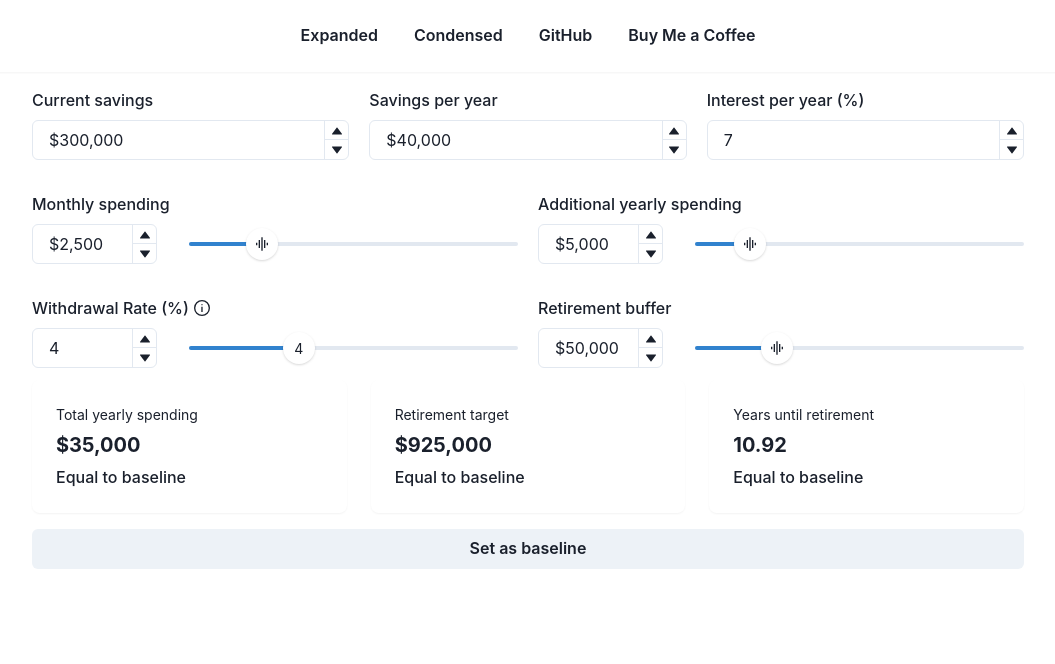
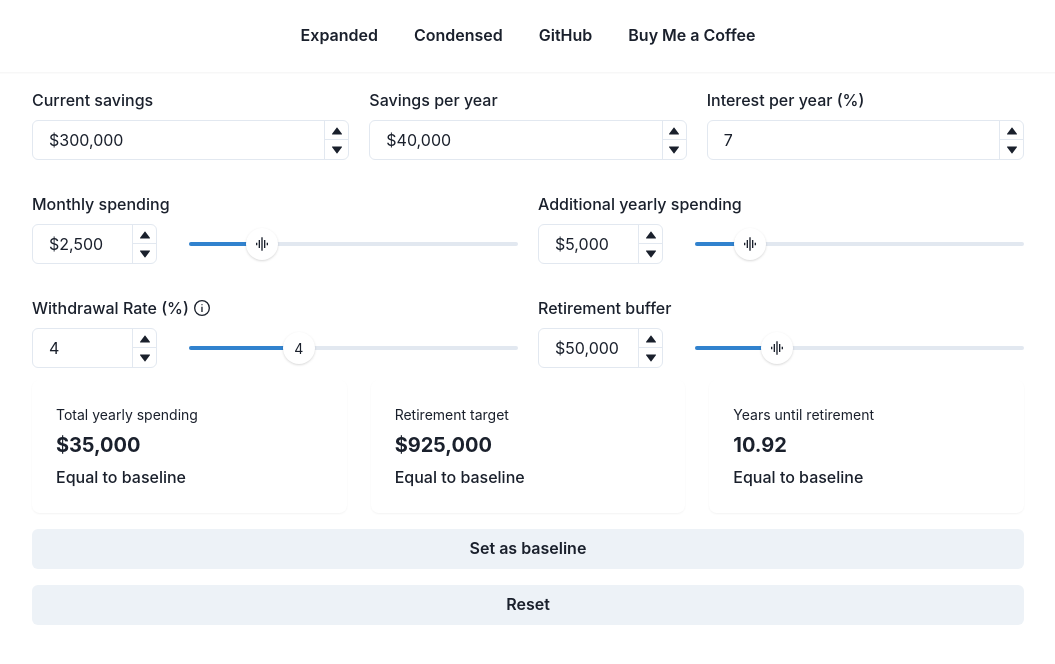
Before and after one commit to adamzerner/minimal-retirement-calculator, a Next.js app: page /condensed in a window 1280 px wide. Shown: the top 664 px of the page, without its empty margins (112-1167 px from the left). Built offline with nearby package versions, Linux system fonts and the light colour scheme.

Commit message:
Add reset button

```diff
--- a/pages/condensed.tsx
+++ b/pages/condensed.tsx
@@ -50,6 +50,20 @@ const Condensed = () => {
       })
     );
   };
+  const reset = () => {
+    const localStorageBaseline = localStorage.getItem("baseline");
+
+    if (localStorageBaseline) {
+      const baselineValues = JSON.parse(localStorageBaseline);
+
+      setMonthlySpending(baselineValues.monthlySpending);
+      setAdditionalYearlySpending(baselineValues.additionalYearlySpending);
+      setCurrentSavings(baselineValues.currentSavings);
+      setWithdrawalRate(baselineValues.withdrawalRate);
+      setRetirementBuffer(baselineValues.retirementBuffer);
+      setSavingsPerYear(baselineValues.savingsPerYear);
+    }
+  };
 
   useEffect(() => {
     if (localStorage.getItem("baseline")) {
@@ -90,6 +104,9 @@ const Condensed = () => {
       <Button mt={4} width="100%" onClick={setAsBaseline}>
         Set as baseline
       </Button>
+      <Button mt={4} width="100%" onClick={reset}>
+        Reset
+      </Button>
     </main>
   );
 };
```
